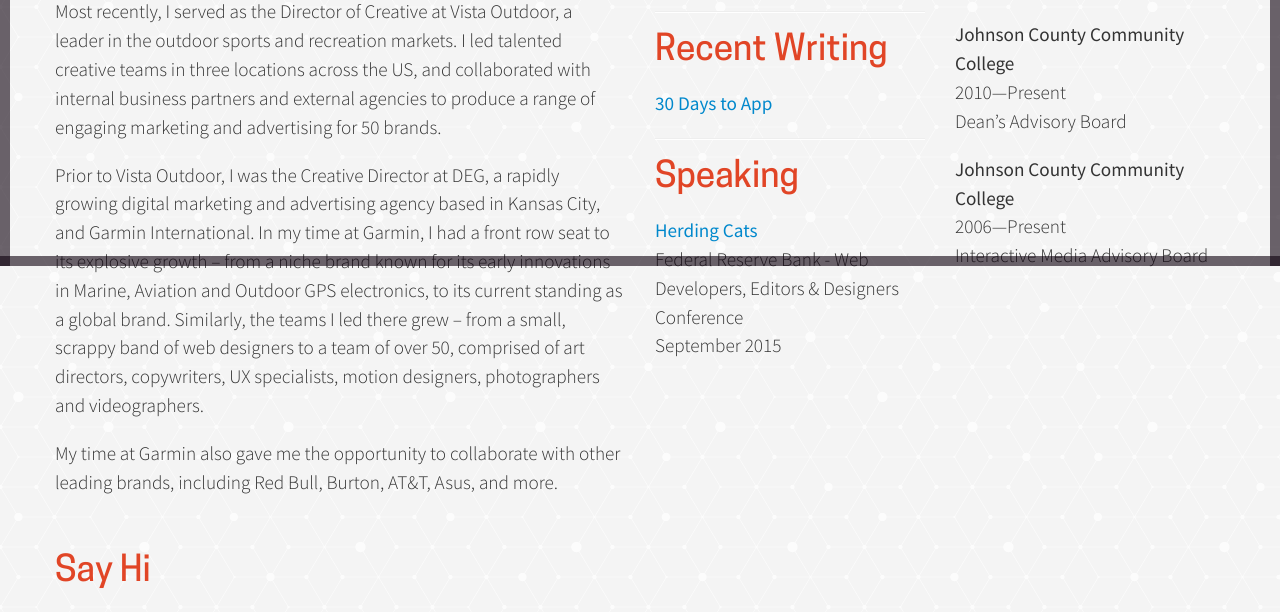
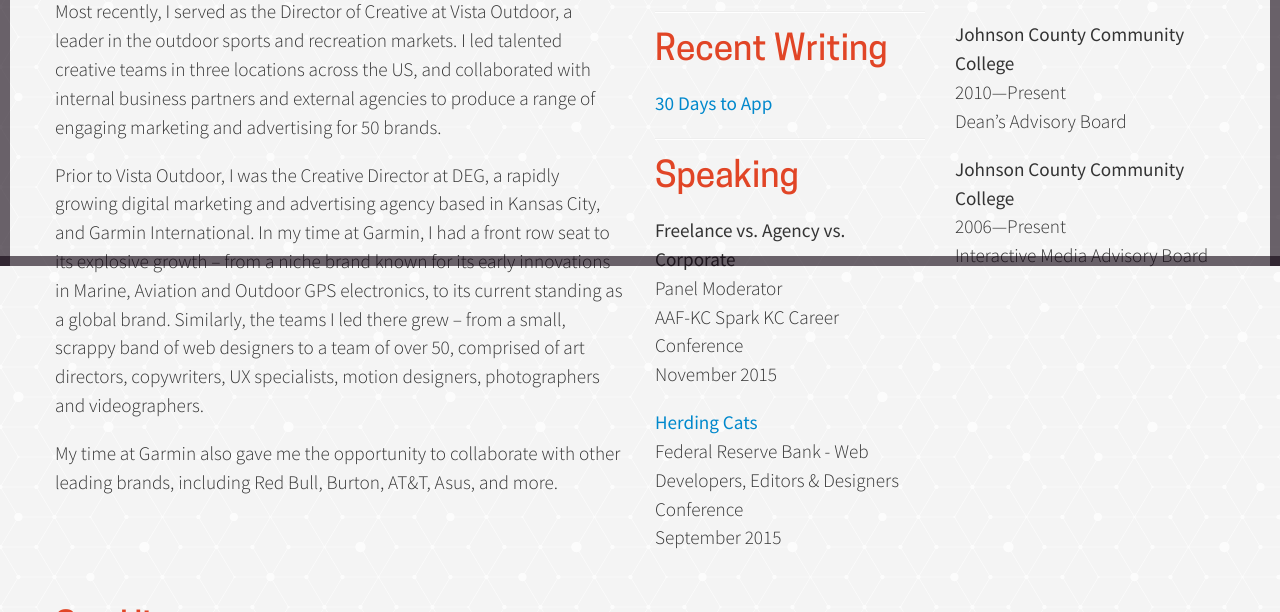
Before and after one commit to kylejohnston/kyle, a PHP site: page /about-kyle-johnston/ in a window 1280 px wide. Shown: the part 534-1146 px from the top of the page. Run offline with PHP 8.4, Linux system fonts and the light colour scheme; some libraries are stand-ins or nearby versions.

Commit message:
Added speaking event

```diff
--- a/about-kyle-johnston.php
+++ b/about-kyle-johnston.php
@@ -57,6 +57,7 @@
 				<p><strong><a href="https://medium.com/@kylejohnston/30-days-to-app-deec90cfb4de">30 Days to App</a></strong></p>
 				<hr>
 				<h2>Speaking</h2>
+				<p><strong>Freelance vs. Agency vs. Corporate</strong><br>Panel Moderator<br>AAF-KC Spark KC Career Conference<br>November 2015</p>
 				<p><strong><a href="http://www.slideshare.net/flow14/herding-cats-53255448">Herding Cats</a></strong><br>Federal Reserve Bank - Web Developers, Editors &amp; Designers Conference<br>September 2015</p>
 			</div>
 			<div class="span3">
```
